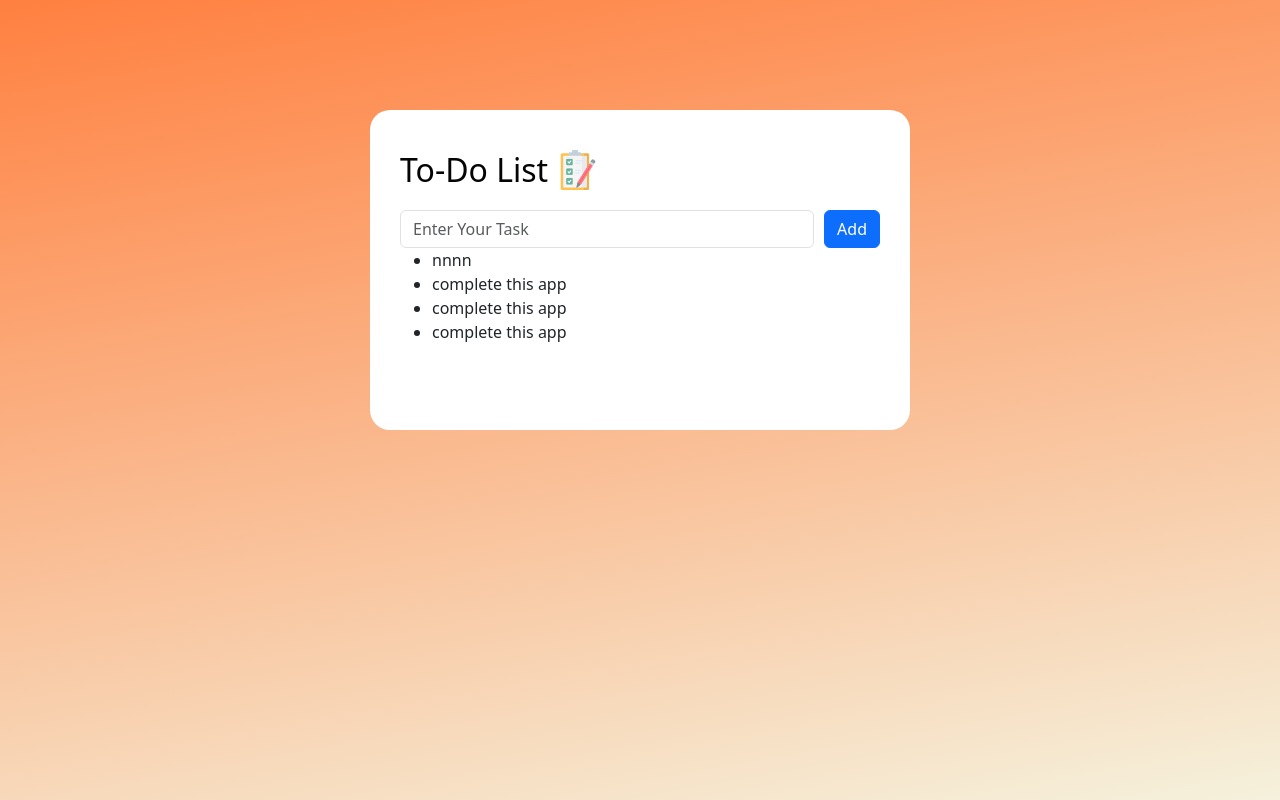
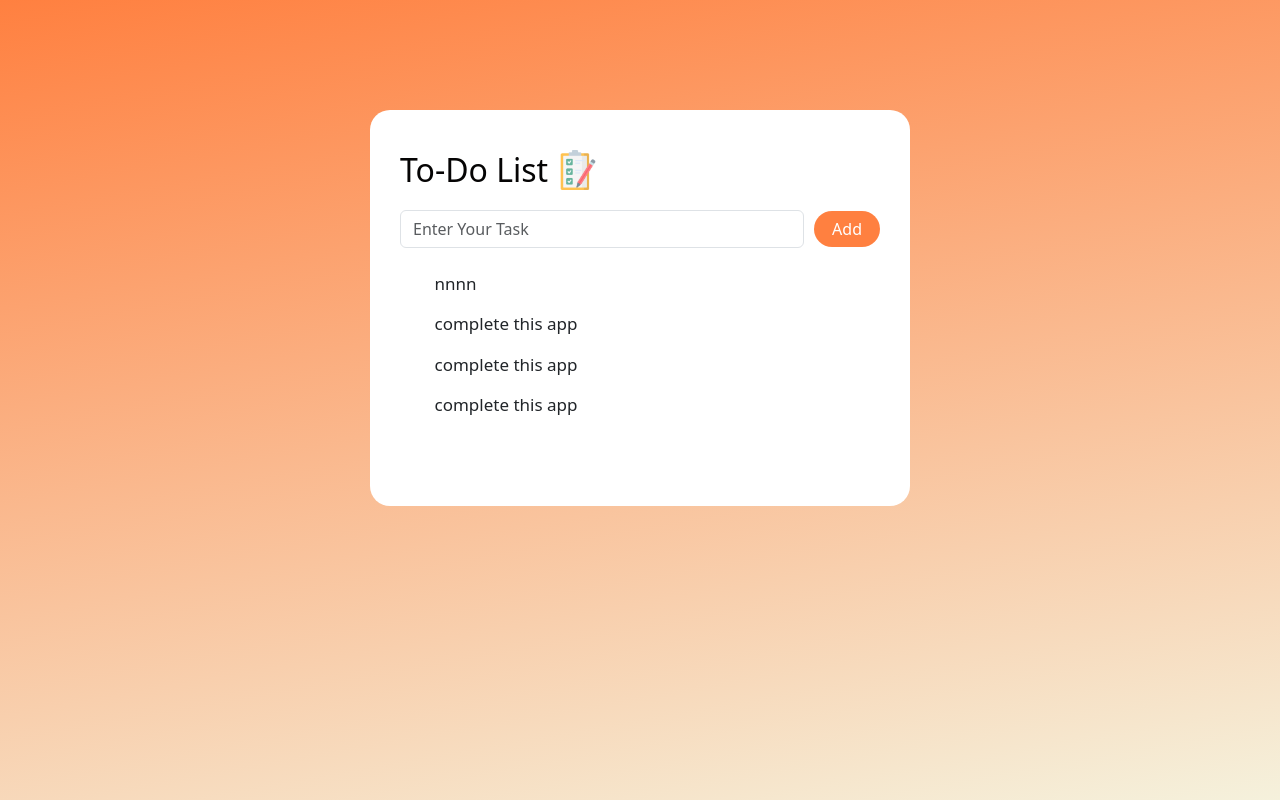
Before and after one commit to dipeshluitel/ToDoList, a Django app: page / in a window 1280 px wide. Shown: the part 72-872 px from the top of the page. Run offline with Django 5.2, Linux system fonts and the light colour scheme; data comes from the database, SQL or seed files in the repository.

Commit message:
styling active.html (midway)

```diff
--- a/To_do_list/my_to_do_list/static/css/mystyle.css
+++ b/To_do_list/my_to_do_list/static/css/mystyle.css
@@ -32,9 +32,25 @@
     gap: 10px;
 }
 
-.task-form input {
-    flex: 1;                  /* Makes input stretch to take remaining space */
-    padding: 10px;
-    border-radius: 8px;
-    border: 1px solid #ccc;
+.taskform button{
+    border-radius: 40px;
+    border: none;
+    outline: none;
+    padding: 6px 18px ;
+    background:  #FF8040 ;
 }
+.listUn{
+    margin-top: 20px;
+}
+.listUn li{
+    padding: 2.5px;
+    /* border: 1px solid #0000001f; */
+    margin-top: 10px;
+    list-style: none;
+    /* background: #0504040c; */
+    border-radius: 6px;
+    cursor: pointer;
+    font-size: 17px;
+    user-select: none;
+
+}
--- a/To_do_list/my_to_do_list/templates/my_to_do_list/active.html
+++ b/To_do_list/my_to_do_list/templates/my_to_do_list/active.html
@@ -15,7 +15,7 @@
             </form>
         </div>
         <div class="task-list">
-            <ul>
+            <ul class="listUn">
                 {%for task in tasks%}
                 <li>{{task.listed}}</li>
                 {%empty%}
```
